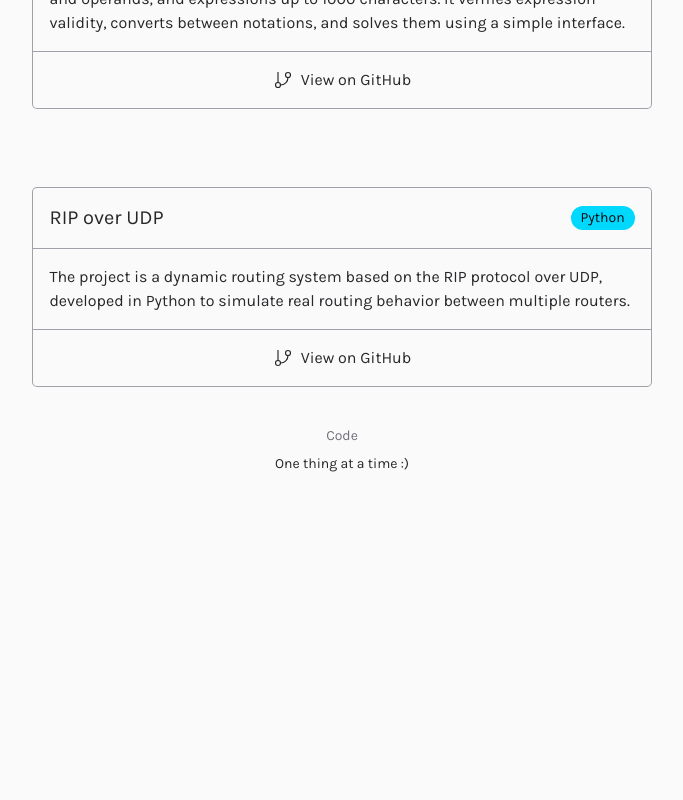
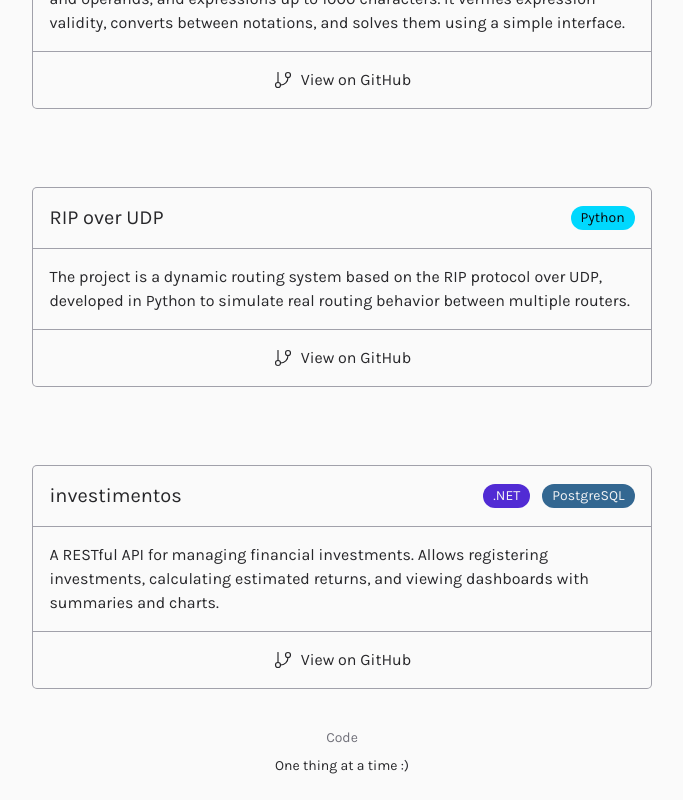
Before and after one commit to iagoalvess/blog, a Next.js app: page /projects in a window 1280 px wide. Shown: the part 2938-3738 px from the top of the page, without its empty margins (298-981 px from the left). Before the commit the page ends 3436 px from the top, so only its background shows below. Built offline with nearby package versions, Linux system fonts and the light colour scheme.

Commit message:
investimentos project

```diff
--- a/src/app/projects/page.tsx
+++ b/src/app/projects/page.tsx
@@ -163,6 +163,21 @@ const projects: Project[] = [
       </div>
     ),
   },
+  {
+    name: "investimentos",
+    description: "A RESTful API for managing financial investments. Allows registering investments, calculating estimated returns, and viewing dashboards with summaries and charts.",
+    githubUrl: "https://github.com/iagoalvess/investimentos",
+    technologies: (
+      <div className="flex items-center gap-x-3">
+        <span className="rounded-full bg-[#512BD4] px-2.5 py-0.5 text-sm text-zinc-100 dark:bg-inherit dark:text-inherit dark:ring-1 dark:ring-zinc-500">
+          .NET
+        </span>
+        <span className="rounded-full bg-[#336791] px-2.5 py-0.5 text-sm text-zinc-100 dark:bg-inherit dark:text-inherit dark:ring-1 dark:ring-zinc-500">
+          PostgreSQL
+        </span>
+      </div>
+    ),
+  },
 ];
 
 function ProjectCard({
```
